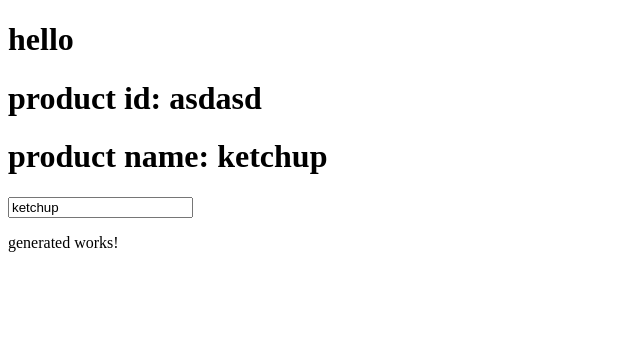
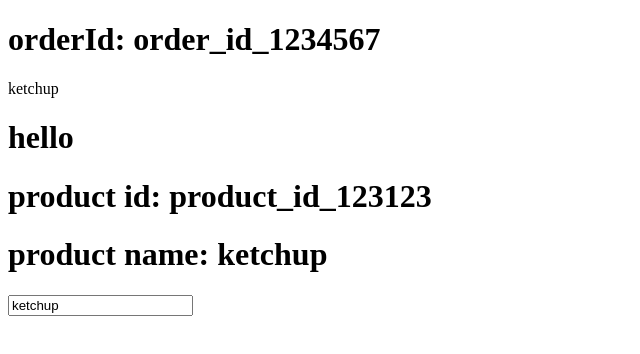
Before and after one commit to sedc-codecademy/sedc5-angular-dzevo, an Angular app in the folder group-mk/first-app/: page / in a window 1280 px wide. Shown: the top 354 px of the page, without its empty margins (0-640 px from the left). Built offline with nearby package versions, Linux system fonts and the light colour scheme.

Commit message:
added @Input()

```diff
--- a/group-mk/first-app/src/app/app.module.ts
+++ b/group-mk/first-app/src/app/app.module.ts
@@ -2,7 +2,7 @@ import { BrowserModule } from '@angular/platform-browser';
 import { NgModule } from '@angular/core';
 import { FormsModule } from '@angular/forms';
 
-import { MainComponent,  COMPONENTS } from "./";
+import { MainComponent,GeneratedComponent, COMPONENTS } from "./";
 import {AccordionModule} from "ngx-bootstrap";
 let moduleInfo = {
   declarations: [
@@ -21,10 +21,18 @@ let moduleInfo = {
 @NgModule(moduleInfo)
 export class AppModule { }
 
+// var a =6;
+// var b = a;
+// a = 6;
 
-var a ={};
-var b = {...a};
-b= {};
 
-let arr1=[a,b];
-let arrCopy = [...arr1];
+// var a:Product[] =[p1,p2];
+// var b:Product[] =[...a];
+
+// b.lastname = a.lastname
+// b.name = a.name
+
+// b= {};
+
+// let arr1=[a,b];
+// let arrCopy = [...arr1];
--- a/group-mk/first-app/src/app/index.ts
+++ b/group-mk/first-app/src/app/index.ts
@@ -1,7 +1,7 @@
 export * from './main.component';
 export * from "./product/product.component";
 export * from "./generated/generated.component";
+export * from "./order/order.component"
+import { GeneratedComponent, MainComponent, ProductComponent, OrderComponent } from "./";
 
-import { GeneratedComponent, MainComponent, ProductComponent } from "./";
-
-export let COMPONENTS = [ GeneratedComponent, ProductComponent ];
+export let COMPONENTS = [ GeneratedComponent, ProductComponent, OrderComponent ];
--- a/group-mk/first-app/src/app/main.component.ts
+++ b/group-mk/first-app/src/app/main.component.ts
@@ -3,9 +3,7 @@ import {AccordionComponent} from "ngx-bootstrap";
 @Component({
   selector: "main-component",
   template:`
-  <product></product>
-<app-generated></app-generated>
-
+  <order></order>
   `
 })
 export class MainComponent {
--- /dev/null
+++ b/group-mk/first-app/src/app/order/order.component.html
@@ -0,0 +1,3 @@
+<h1>orderId: {{order.id}}</h1>
+<p>{{order.product.name}}</p>
+<product [product]="copy(order.product)"  ></product>
--- /dev/null
+++ b/group-mk/first-app/src/app/order/order.component.ts
@@ -0,0 +1,21 @@
+import { Component, OnInit } from "@angular/core";
+import { Order } from "../../models/order";
+@Component({
+    selector: "order",
+    templateUrl: "./order.component.html"
+})
+export class OrderComponent implements OnInit {
+    order: Order;
+
+    ngOnInit() {
+        this.order = Order.empty();
+        this.order.id = "order_id_1234567";
+        this.order.product.id = "product_id_123123";
+        this.order.product.name = "ketchup";
+    }
+
+    copy(obj:any):any{
+        return JSON.parse(JSON.stringify(obj));
+    }
+
+}
--- a/group-mk/first-app/src/app/product/product.component.ts
+++ b/group-mk/first-app/src/app/product/product.component.ts
@@ -1,4 +1,4 @@
-import { Component } from "@angular/core";
+import { Component, Input } from "@angular/core";
 import { Product } from "../../models/product"
 
 @Component({
@@ -7,13 +7,12 @@ import { Product } from "../../models/product"
 })
 export class ProductComponent {
 
+    @Input()
     product: Product = Product.empty();
+
     someText: string = "hello";
 
+    constructor(){
 
-    constructor(){
-        this.product = new Product();
-        this.product.name = "ketchup";
-        this.product.id = "asdasd";
     }
 }
--- /dev/null
+++ b/group-mk/first-app/src/models/order.ts
@@ -0,0 +1,13 @@
+import { Product } from "./product";
+
+export class Order {
+    id:string;
+    product: Product;
+
+    public static empty(): Order {
+        return {
+            id:"",
+            product:Product.empty()
+        };
+    }
+}
```
